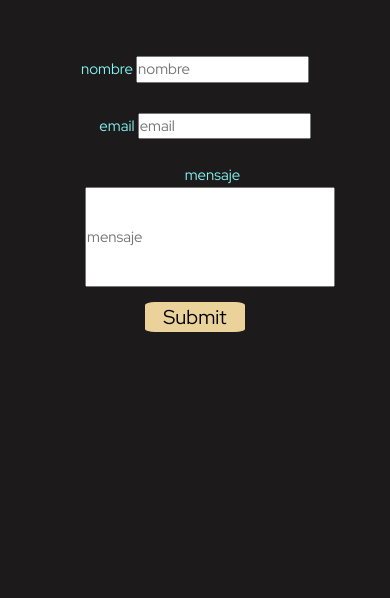
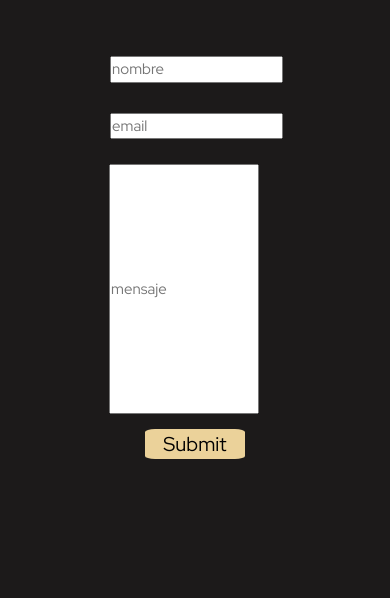
Before and after one commit to isasoul/Isa-Soul-web---proyecto-coder, a website: page pages/contacto.html in a window 390 px wide. Shown: the part 246-844 px from the top of the page. Drawn offline with nearby package versions, Linux system fonts and the light colour scheme; a web font is replaced by a local one.

Commit message:
realizo cambios en contacto

```diff
--- a/pages/contacto.html
+++ b/pages/contacto.html
@@ -38,15 +38,15 @@
         <h1 class="card__title--form">CONTACTAME!</h1>
         <form class="form__contact contactgrid" action="">
             <div class="nombre">
-                <label for="nombre">nombre</label>
+                <label for="nombre"></label>
                 <input type="text" placeholder="nombre">
             </div>
             <div class="mail">
-                <label for="email">email</label>
+                <label for="email"></label>
                 <input type="email" id="email" name="mail" placeholder="email">
             </div>
             <div class="mensaje" >
-                <label for="mensaje">mensaje</label>
+                <label for="mensaje"></label>
                 <input class="form__textarea" type="text" id="mensaje" placeholder="mensaje">
             </div>
             <input class="buttom__send send" type="submit">
--- a/scss/_contacto.scss
+++ b/scss/_contacto.scss
@@ -34,7 +34,7 @@
     width: 100%;
 }
 .mail{
-    padding-left: 170px;
+    padding-left: 135px;
     width: 100%;
 }
 .mensaje{
--- a/scss/_mqmobile.scss
+++ b/scss/_mqmobile.scss
@@ -255,18 +255,17 @@
 }
 .mail{
     padding: 20px;
-    margin-left: 10px;
+    margin-left: 0px;
 
 }
 .mensaje{
     padding-left:35px;
     padding-top: 5px;
     width: 100%;
-    text-align: center;
 }
 .form__textarea{
-    width: 250px;
-    height: 100px;
+    width: 150px;
+    height: 250px;
 }
 .buttom__send{
     margin: 15px    ;
```
Also changed, not shown: css/main.css.
